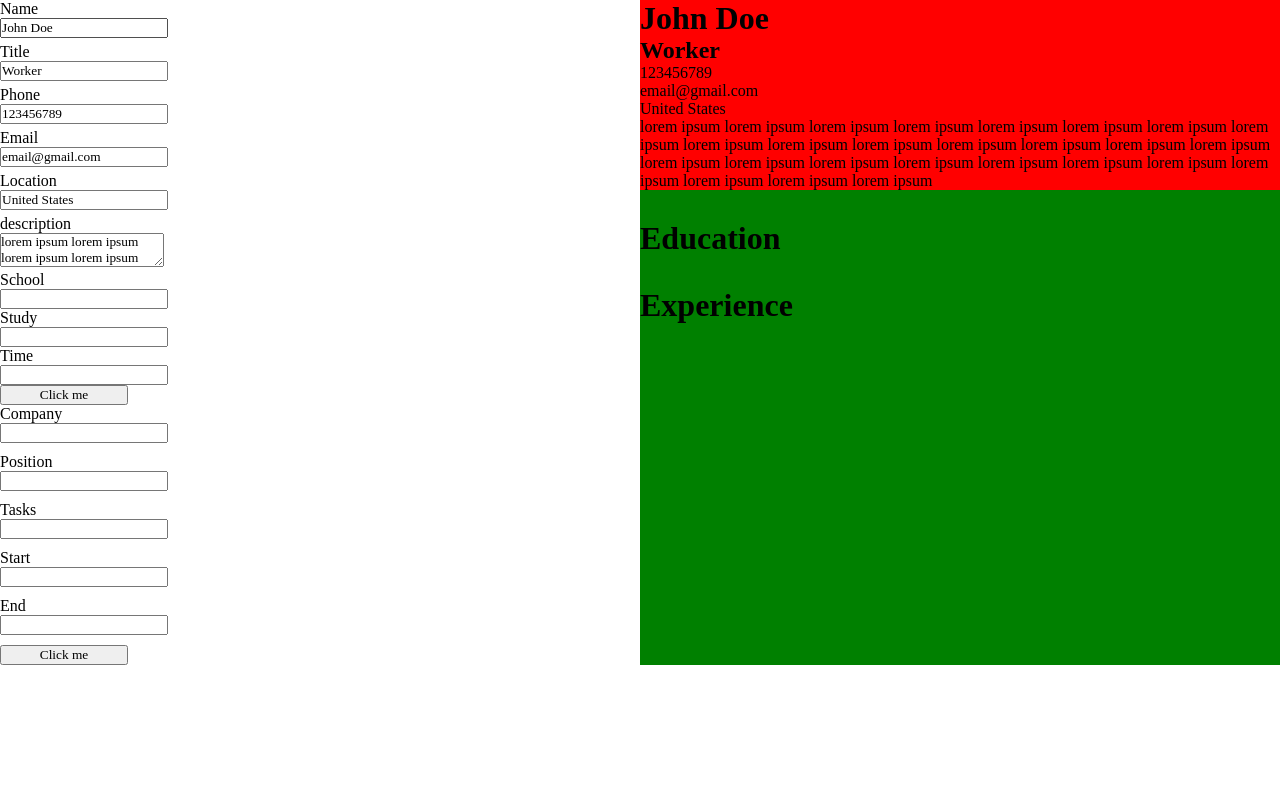
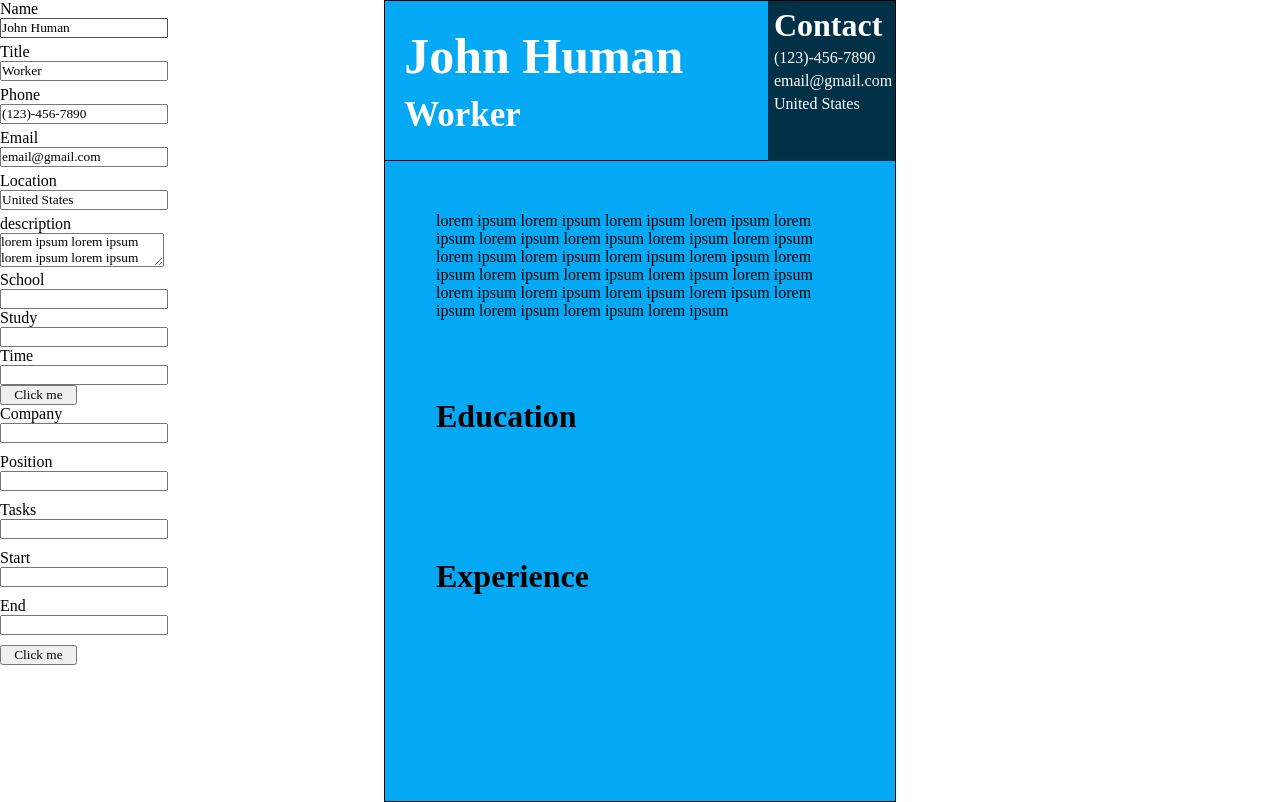
Before and after one commit to TJBaumgartner/CV-Project, a React (Create React App) app: page / in a window 1280 px wide. Built offline with nearby package versions, Linux system fonts and the light colour scheme.

Commit message:
styling of the cv display

```diff
--- a/src/App.css
+++ b/src/App.css
@@ -8,17 +8,57 @@
   display: flex;
 }
 .formContainer{
-  width: 50%;
+  width: 30%;
 }
 .cvContainer{
-  width: 50%;
-  background-color: green;
+  width: 40%;
+  border: solid 1px black;
 }
 .DisplayCV{
-  background-color: green;
+  background-color: #03a9f4;
+  display: grid;
+  grid-template-columns: 4fr 2fr 2fr;
+  grid-template-rows: repeat(5,1fr);
+  height: 100vh;
+  width: 100%;
 }
-.personalGroup{
-  background-color: red;
+.introduction{
+  background-color: #03a9f4;
+  grid-column: 1/3;
+  grid-row: 1/2;
+  color: white;
+  border-bottom: 1px solid black;
+  padding: 5%;
+  display: flex;
+  flex-direction: column;
+  justify-content: center;
+}
+.introduction h1{
+  font-weight: 900;
+  font-size: 50px;
+
+}
+.introduction h2{
+  font-weight: 900;
+  font-size: 35px;
+  padding-top: 10px;
+}
+.contactInfo{
+  background-color: #003147;
+  grid-column: 3/4;
+  grid-row: 1/2;
+  color: white;
+  padding: 5%;
+}
+.contactInfo p{
+  padding-top: 5px;
+}
+.description{
+  grid-column: 1/4;
+  grid-row: 2/3;
+  padding-top: 50px;
+  width: 80%;
+  margin: auto;
 }
 .PersonalInfoForm{
   width: 30%;
@@ -37,9 +77,34 @@
   flex-direction: column;
   gap: 10px;
 }
+.credentials{
+  grid-column: 1/4;
+  grid-row: 3/5;
+  height: 100%;
+  width: 80%;
+  margin: auto;
+}
 .educationContainer{
   padding-top: 30px;
+  grid-column: 1/4;
+  grid-row: 3/4;
+  width: 80%;
+  margin: auto;
+  display: grid;
+  grid-template-columns: repeat(2,1fr);
+}
+.educationContainer h1{
+  grid-column: 1/3;
 }
 .experienceContainer{
   padding-top: 30px;
+  grid-column: 1/4;
+  grid-row: 4/5;
+  width: 80%;
+  margin: auto;
+  display: grid;
+  grid-template-columns: repeat(2,1fr);
 }
+.experienceContainer h1{
+  grid-column: 1/3;
+}
--- a/src/App.js
+++ b/src/App.js
@@ -9,9 +9,9 @@ import ExperienceInfo from './components/experience';
 function App() {
   //Personal
   const [personalDetails, setPersonalDetails] = useState({
-    name: 'John Doe',
+    name: 'John Human',
     title: 'Worker',
-    phone: '123456789',
+    phone: '(123)-456-7890',
     email: 'email@gmail.com',
     location: 'United States',
     description: 'lorem ipsum lorem ipsum lorem ipsum lorem ipsum lorem ipsum lorem ipsum lorem ipsum lorem ipsum lorem ipsum lorem ipsum lorem ipsum lorem ipsum lorem ipsum lorem ipsum lorem ipsum lorem ipsum lorem ipsum lorem ipsum lorem ipsum lorem ipsum lorem ipsum lorem ipsum lorem ipsum lorem ipsum lorem ipsum lorem ipsum',
--- a/src/components/displaycv.js
+++ b/src/components/displaycv.js
@@ -2,12 +2,17 @@ const DisplayCV = ({personalDetails, educationList, removeEducation, experienceL
     // console.log(educationList)
     return (
         <div className="DisplayCV">
-            <div className="personalGroup">
+            <div className="introduction">
                 <h1>{personalDetails.name}</h1>
                 <h2>{personalDetails.title}</h2>
+            </div>
+            <div className="contactInfo">
+                <h1>Contact</h1>
                 <p>{personalDetails.phone}</p>
                 <p>{personalDetails.email}</p>
                 <p>{personalDetails.location}</p>
+            </div>
+            <div className="description">
                 <p>{personalDetails.description}</p>
             </div>
                 <div className="educationContainer">
```
Lines whose indentation alone changed are shown as unchanged.
